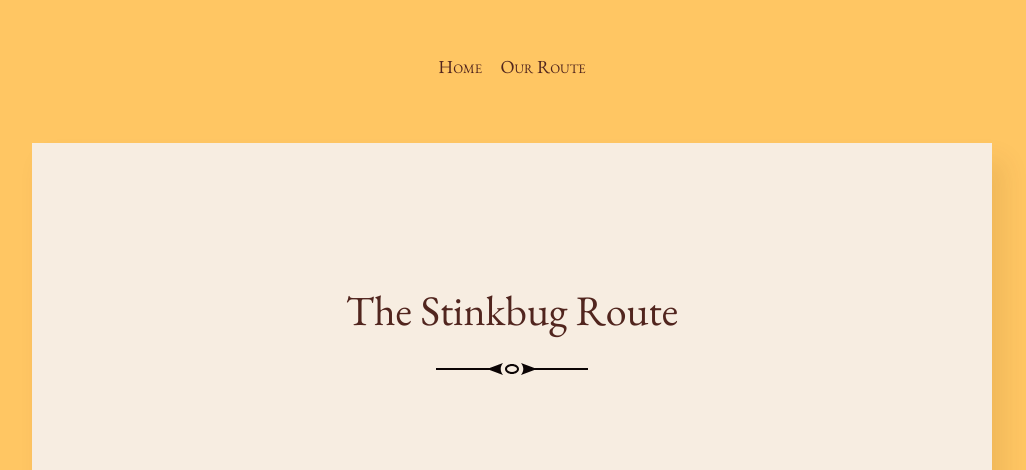
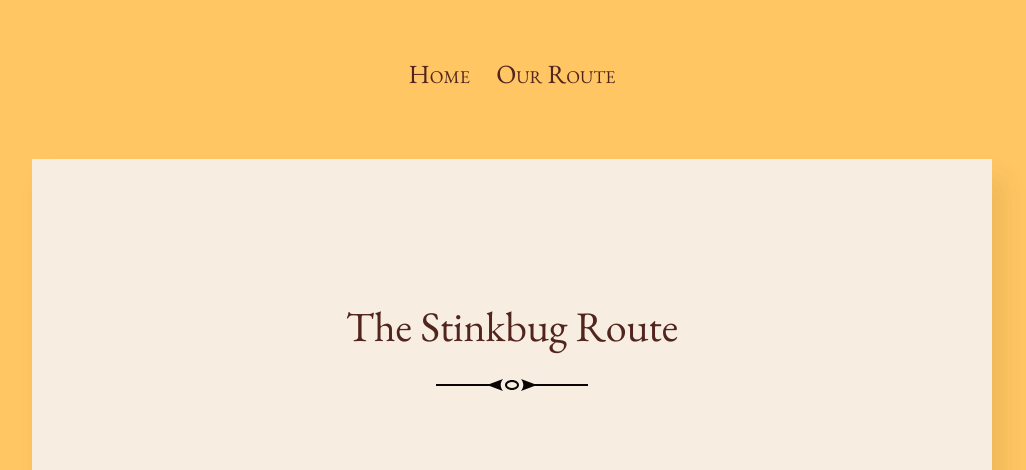
Before and after one commit to vddesai-97/vddesai-97.github.io, a Jekyll site: the page built from route.html, in a window 1280 px wide. Shown: the top 470 px of the page, without its empty margins (128-1154 px from the left). Built offline with Jekyll 4.4.1, drawn with Linux system fonts in a browser that asks for light colours; some of the changed text lies outside the part shown; grey boxes are pictures that could not be loaded.

Commit message:
base changes

```diff
--- a/_includes/footer.html
+++ b/_includes/footer.html
@@ -1,4 +1,18 @@
 <footer>
+  {% unless site.hide_credits %}
+    <aside class="site-credits">
+      <p>
+        <small> {{ site.description }} </small>
+      </p>
+      <p>
+        <small>The Traveling Stinkbug by Vrinda and Clark</small>
+        <small>&copy; 2025</small>
+      </p>
+    </aside>
+  {% endunless %}
+</footer>
+
+<!-- <footer>
     <div class="container">
       <div class="footer-content">
         <div class="footer-content__left-group">
@@ -19,3 +33,4 @@
       </div>
     </div>
   </footer>
+ -->
--- a/_layouts/default.html
+++ b/_layouts/default.html
@@ -27,15 +27,9 @@
       {% include search.html %}
     {% endunless %}
 
-    {% include menu.html %}
+    <!-- {% include menu.html %} -->
+  </body>
 
-    {% unless site.hide_credits %}
-      <aside class="site-credits">
-        <p>
-          <small>The Traveling Stinkbug by Vrinda and Clark</small>
-          <small>&copy; 2025</small>
-        </p>
-      </aside>
-    {% endunless %}
-  </body>
+  {% include footer.html %}
+
 </html>
--- a/_layouts/post.html
+++ b/_layouts/post.html
@@ -7,6 +7,7 @@ layout: default
 {% else %}
   {% include back-link.html %}
 {% endif %}
+
 
 <article class="post h-entry" itemscope itemtype="http://schema.org/BlogPosting" id="main" role="article" aria-label="Content">
 
--- a/_sass/_menu.scss
+++ b/_sass/_menu.scss
@@ -18,7 +18,7 @@
 
 .site-navigation li {
   list-style: none;
-  font-size: .875em;
+  font-size: 1.25em;
   font-variant: small-caps;
   margin: 0;
   &.active a {
--- a/_sass/_variables.scss
+++ b/_sass/_variables.scss
@@ -1,7 +1,7 @@
 $brand-color:         #ffc663;
-$highlight:           #7a7ad8;
+$highlight:           #bf6430;
 $text-color:          #51251e;
-$muted-text-color:    #7a7ad8;
+$muted-text-color:    #bf6430;
 $article-color:       #f7ede1;
 $font-family:         "EB Garamond", Garamond, "Times New Roman", serif;
 
```
